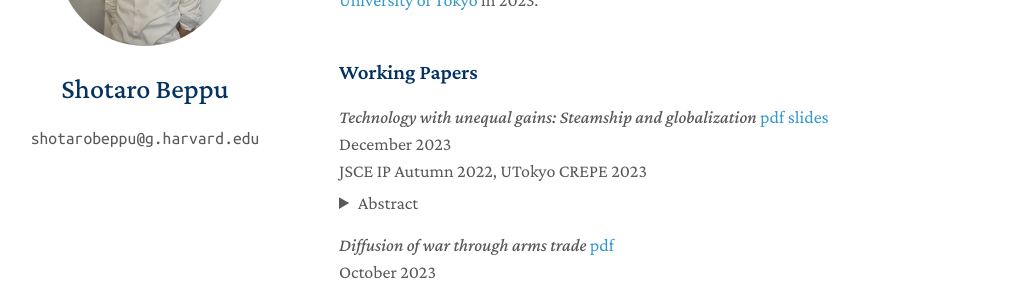
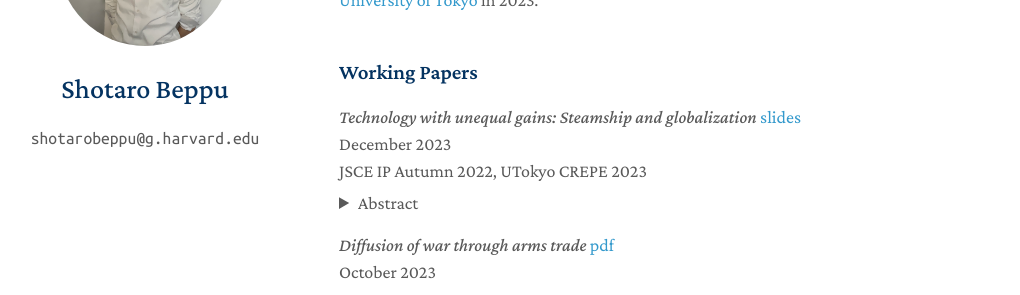
Before and after one commit to ShotaroBeppu/ShotaroBeppu.github.io, a Jekyll site: the page built from index.md, in a window 1280 px wide and 900 px high. Shown: the part 220-515 px from the top of the window, without its empty margins (131-1151 px from the left). Built offline with Jekyll 4.4.1, drawn with Linux system fonts in a browser that asks for light colours; nearby versions of some CDN libraries; a style sheet for code colours, icons or effects is not loaded.

Commit message:
remove steamship paper as of now

```diff
--- a/_includes/publications.md
+++ b/_includes/publications.md
@@ -2,7 +2,8 @@
 
 ### Working Papers
 
-*Technology with unequal gains: Steamship and globalization* [pdf](../assets/files/paper/steamship_extensive.pdf) [slides](../assets/files/paper/steamship_extensive_slides.pdf)<br>
+*Technology with unequal gains: Steamship and globalization* [slides](../assets/files/paper/steamship_extensive_slides.pdf)<br>
+<!-- [pdf ](../assets/files/paper/steamship_extensive.pdf)  -->
 December 2023 <br>
 JSCE IP Autumn 2022, UTokyo CREPE 2023
 
```
